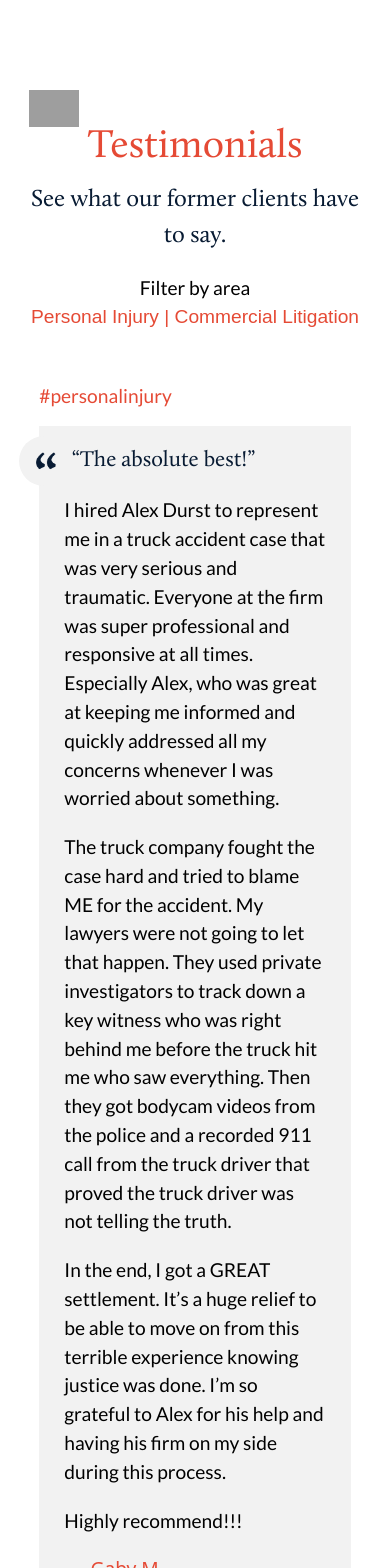
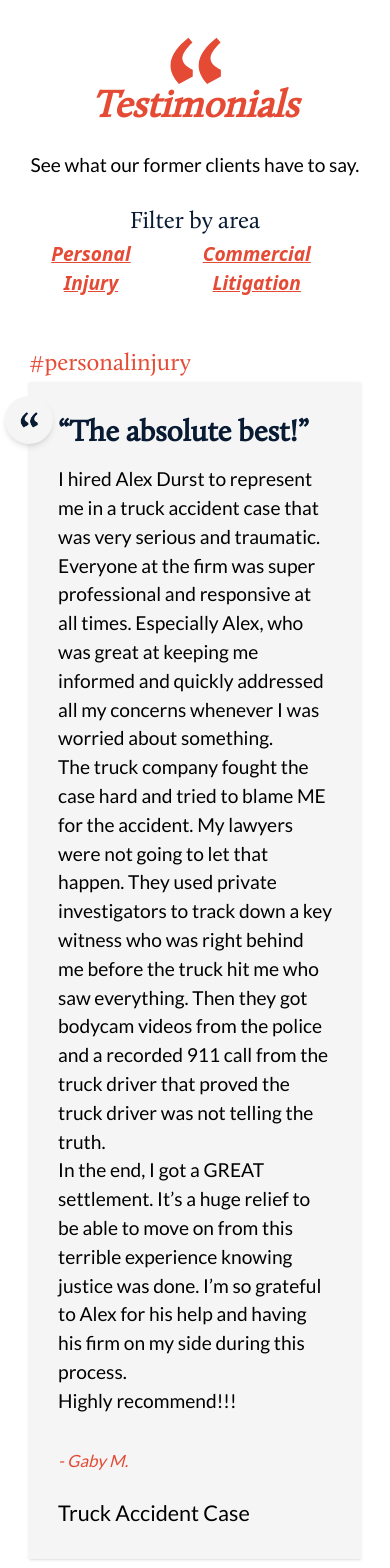
Before and after one commit to ranaharoon3222/durstlawfirm, a Next.js app: page /testimonials in a window 390 px wide. Shown: the part 120-1688 px from the top of the page. Built offline with nearby package versions, Linux system fonts and the light colour scheme; grey boxes are pictures that could not be loaded.

Commit message:
added testi

```diff
--- a/src/commons/pages/results/ResultBoxes.jsx
+++ b/src/commons/pages/results/ResultBoxes.jsx
@@ -118,7 +118,7 @@ const ResultBoxes = () => {
             <h3 className='text-primary' id={item.title}>
               #{item.title}
             </h3>
-            <div className='grid grid-cols-3 gap-10 gap-y-3'>
+            <div className='grid md:grid-cols-3 df gap-10 gap-y-3'>
               {item.boxes.map((box, index) => (
                 <Box key={index} title={box.title} icon='./images/icon2.png'>
                   <Paragraph
--- /dev/null
+++ b/src/commons/pages/testimonials/TestimonialsBoxes.jsx
@@ -0,0 +1,83 @@
+import Box from '@/commons/Box';
+import Paragraph from '@/commons/Paragraph';
+import React from 'react';
+
+const TestimonialsBoxes = () => {
+  const results = [
+    {
+      title: 'personalinjury',
+      boxes: [
+        {
+          title: '“The absolute best!”',
+          content: `<p>I hired Alex Durst to represent me in a truck accident case that was very serious and traumatic. Everyone at the firm was super professional and responsive at all times. Especially Alex, who was great at keeping me informed and quickly addressed all my concerns whenever I was worried about something.</p> <p>The truck company fought the case hard and tried to blame ME for the accident. My lawyers were not going to let that happen. They used private investigators to track down a key witness who was right behind me before the truck hit me who saw everything. Then they got bodycam videos from the police and a recorded 911 call from the truck driver that proved the truck driver was not telling the truth.</p> <p>In the end, I got a GREAT settlement. It’s a huge relief to be able to move on from this terrible experience knowing justice was done. I’m so grateful to Alex for his help and having his firm on my side during this process.</p><p>Highly recommend!!!</p>`,
+          name: '- Gaby M.',
+          position: 'Truck Accident Case',
+        },
+        {
+          title: '“The absolute best!”',
+          content: `<p>I hired Alex Durst to represent me in a truck accident case that was very serious and traumatic. Everyone at the firm was super professional and responsive at all times. Especially Alex, who was great at keeping me informed and quickly addressed all my concerns whenever I was worried about something.</p> <p>The truck company fought the case hard and tried to blame ME for the accident. My lawyers were not going to let that happen. They used private investigators to track down a key witness who was right behind me before the truck hit me who saw everything. Then they got bodycam videos from the police and a recorded 911 call from the truck driver that proved the truck driver was not telling the truth.</p> <p>In the end, I got a GREAT settlement. It’s a huge relief to be able to move on from this terrible experience knowing justice was done. I’m so grateful to Alex for his help and having his firm on my side during this process.</p><p>Highly recommend!!!</p>`,
+          name: '- Gaby M.',
+          position: 'Truck Accident Case',
+        },
+        {
+          title: '“The absolute best!”',
+          content: `<p>I hired Alex Durst to represent me in a truck accident case that was very serious and traumatic. Everyone at the firm was super professional and responsive at all times. Especially Alex, who was great at keeping me informed and quickly addressed all my concerns whenever I was worried about something.</p> <p>The truck company fought the case hard and tried to blame ME for the accident. My lawyers were not going to let that happen. They used private investigators to track down a key witness who was right behind me before the truck hit me who saw everything. Then they got bodycam videos from the police and a recorded 911 call from the truck driver that proved the truck driver was not telling the truth.</p> <p>In the end, I got a GREAT settlement. It’s a huge relief to be able to move on from this terrible experience knowing justice was done. I’m so grateful to Alex for his help and having his firm on my side during this process.</p><p>Highly recommend!!!</p>`,
+          name: '- Gaby M.',
+          position: 'Truck Accident Case',
+        },
+      ],
+    },
+    {
+      title: 'commerciallitigation',
+      boxes: [
+        {
+          title: '“The absolute best!”',
+          content: `<p>I hired Alex Durst to represent me in a truck accident case that was very serious and traumatic. Everyone at the firm was super professional and responsive at all times. Especially Alex, who was great at keeping me informed and quickly addressed all my concerns whenever I was worried about something.</p> <p>The truck company fought the case hard and tried to blame ME for the accident. My lawyers were not going to let that happen. They used private investigators to track down a key witness who was right behind me before the truck hit me who saw everything. Then they got bodycam videos from the police and a recorded 911 call from the truck driver that proved the truck driver was not telling the truth.</p> <p>In the end, I got a GREAT settlement. It’s a huge relief to be able to move on from this terrible experience knowing justice was done. I’m so grateful to Alex for his help and having his firm on my side during this process.</p><p>Highly recommend!!!</p>`,
+          name: '- Gaby M.',
+          position: 'Truck Accident Case',
+        },
+        {
+          title: '“The absolute best!”',
+          content: `<p>I hired Alex Durst to represent me in a truck accident case that was very serious and traumatic. Everyone at the firm was super professional and responsive at all times. Especially Alex, who was great at keeping me informed and quickly addressed all my concerns whenever I was worried about something.</p> <p>The truck company fought the case hard and tried to blame ME for the accident. My lawyers were not going to let that happen. They used private investigators to track down a key witness who was right behind me before the truck hit me who saw everything. Then they got bodycam videos from the police and a recorded 911 call from the truck driver that proved the truck driver was not telling the truth.</p> <p>In the end, I got a GREAT settlement. It’s a huge relief to be able to move on from this terrible experience knowing justice was done. I’m so grateful to Alex for his help and having his firm on my side during this process.</p><p>Highly recommend!!!</p>`,
+          name: '- Gaby M.',
+          position: 'Truck Accident Case',
+        },
+        {
+          title: '“The absolute best!”',
+          content: `<p>I hired Alex Durst to represent me in a truck accident case that was very serious and traumatic. Everyone at the firm was super professional and responsive at all times. Especially Alex, who was great at keeping me informed and quickly addressed all my concerns whenever I was worried about something.</p> <p>The truck company fought the case hard and tried to blame ME for the accident. My lawyers were not going to let that happen. They used private investigators to track down a key witness who was right behind me before the truck hit me who saw everything. Then they got bodycam videos from the police and a recorded 911 call from the truck driver that proved the truck driver was not telling the truth.</p> <p>In the end, I got a GREAT settlement. It’s a huge relief to be able to move on from this terrible experience knowing justice was done. I’m so grateful to Alex for his help and having his firm on my side during this process.</p><p>Highly recommend!!!</p>`,
+          name: '- Gaby M.',
+          position: 'Truck Accident Case',
+        },
+      ],
+    },
+  ];
+
+  return (
+    <section className='mt-10 mb-10'>
+      <div className='container'>
+        {results.map((item, i) => (
+          <div key={i}>
+            <h3 className='text-primary' id={item.title}>
+              #{item.title}
+            </h3>
+            <div className='grid df md:grid-cols-3 gap-10 gap-y-3'>
+              {item.boxes.map((box, index) => (
+                <Box
+                  key={index}
+                  title={box.title}
+                  name={box.name}
+                  position={box.position}
+                  icon='./images/icons.png'
+                >
+                  <div dangerouslySetInnerHTML={{ __html: box.content }}></div>
+                </Box>
+              ))}
+            </div>
+          </div>
+        ))}
+      </div>
+    </section>
+  );
+};
+
+export default TestimonialsBoxes;
--- a/src/components/appeal3/ferIcon.module.css
+++ b/src/commons/pages/testimonials/TestimonialsHeading.jsx
@@ -1,99 +1,38 @@
+import Img from '@/commons/Image';
+import Paragraph from '@/commons/Paragraph';
+import React from 'react';
 
-.goodIcon{
-    padding-top: 90px;
+const TestimonialsHeading = () => {
+  return (
+    <section className=' pt-32 max-w-[800px] mx-auto'>
+      <div className='container text-center'>
+        <Img
+          src={'./images/quote-orange.svg'}
+          className={'max-w-[60px] mx-auto'}
+        />
+        <h1 className='text-primary italic font-semibold'>Testimonials</h1>
+        <Paragraph>See what our former clients have to say.</Paragraph>
 
-}
+        <div className='pt-5'>
+          <h3>Filter by area</h3>
+          <div className='flex justify-center'>
+            <a
+              href='#personalinjury'
+              className='text-primary font-semibold italic underline mr-3'
+            >
+              Personal Injury
+            </a>
+            <a
+              href='#commerciallitigation'
+              className='text-primary font-semibold italic underline mr-3'
+            >
+              Commercial Litigation
+            </a>
+          </div>
+        </div>
+      </div>
+    </section>
+  );
+};
 
-.meFlex{
-    display: flex;
-    align-items: center;
-}
-.meFlex img{
-    width: 6%;
-}
-.meFlex h1{
-    max-width: 690px;
-    padding-left: 20px;
-    font-weight: 500;
-    font-family: 'Calluna', sans-serif;
-}
-.checkbox{
-    grid-template-columns: repeat(3,2fr);
-    display: grid;
-    margin-top: 40px;
-}
-.checkIcon{
-    display: flex;
-    padding-top: 20px;
-}
-.checkIcon1{
-    display: flex;
-    /* margin-bottom: -100px; */
-    margin-top: -110px;
-}
-.checkIcon1 p{
-    padding-left: 15px;
-    font-family: 'Lato', sans-serif;
-    max-width: 325px;
-    line-height: 1.7;
-}
-.checkIcon1 i{
-        color: #E54A35;
-        font-size: 25px;
-}
-.checkIcon p{
-    padding-left: 15px;
-    font-family: 'Lato', sans-serif;
-    max-width: 325px;
-    line-height: 1.6;
-}
-.checkIcon i{
-        color: #E54A35;
-        font-size: 25px;
-}
-
-
-@media all and (max-width: 768px){
-    .goodIcon{
-        padding-top: 30px;
-    }
-    .checkbox{
-    grid-template-columns: repeat(1,1fr);
-    display: grid;
-        margin-top: 10px;
-
-}
-.checkIcon p{
-    max-width: 300px;
-}
-.checkIcon{
-    padding-top: 30px;
-}
-.checkIcon i{
-    font-size: 30px;
-}
-.meFlex{
-    display: block;
-    text-align: center;
-}
-.meFlex h1{
-    font-size: 23px;
-    max-width: 400px;
-        padding-left: 0px;
-        padding-top: 10px;
-
-}
-.meFlex img{
-    width: 30%;
-}
-.checkIcon{
-    margin-top: 0px;
-}
-.checkIcon1{
-    display: flex;
-    /* margin-bottom: -100px; */
-    margin-top: 30px;
-}
-
-
-}
+export default TestimonialsHeading;
--- a/src/pages/results.js
+++ b/src/pages/results.js
@@ -1,11 +1,5 @@
 import React from 'react';
 import Head from 'next/head';
-import Result from '@/components/result/Result';
-import ResBox from '@/components/resBoxes/ResBox';
-import Box2Res from '@/components/boxes2/Box2Res';
-import ResEnd from '@/components/resEnd/ResEnd';
-import OnlyImg from '@/components/onlyImg/OnlyImg';
-import UpperFoot from '@/components/upperFoot/UpperFoot';
 import ResultPageHeading from '@/commons/pages/results/ResultPageHeading';
 import ResultBoxes from '@/commons/pages/results/ResultBoxes';
 import Brands from '@/components/brands/Brands';
--- a/src/pages/testimonials.js
+++ b/src/pages/testimonials.js
@@ -1,20 +1,25 @@
 import React from 'react';
 import Head from 'next/head';
-import Testi from '@/components/testiMonial/Testi';
-import TestiBox from '@/components/testiBox1/TestiBox';
-import LastTesti from '@/components/testiLast/LastTesti';
-import OnlyImg from '@/components/onlyImg/OnlyImg';
-import UpperFoot from '@/components/upperFoot/UpperFoot';
+
 import Brands from '@/components/brands/Brands';
+import TestimonialsHeading from '@/commons/pages/testimonials/TestimonialsHeading';
+import TestimonialsBoxes from '@/commons/pages/testimonials/TestimonialsBoxes';
+import FooterCta from '@/commons/FooterCta';
 
 const testimonials = () => {
   return (
     <>
-      <Testi />
-      <TestiBox />
-      <LastTesti />
+      <TestimonialsHeading />
+      <TestimonialsBoxes />
+
+      <FooterCta image={'/images/last-back-img.jpg'}>
+        <h1 className='font-medium text-center text-white md:text-left md:text-[3rem] '>
+          Contact The Durst Law Firm{' '}
+          <span className='text-primary'> Today</span>.
+        </h1>
+      </FooterCta>
+
       <Brands />
-      <UpperFoot />
     </>
   );
 };
--- a/src/styles/globals.css
+++ b/src/styles/globals.css
@@ -141,6 +141,11 @@ img {
   width: 1em;
   margin-left: -1em;
 }
+
+.df p {
+  font-size: 1rem;
+}
+
 @media all and (max-width: 980px) {
   .bt_divider {
     display: none;
```
Also changed, not shown: public/images/quote-orange.svg (added).
